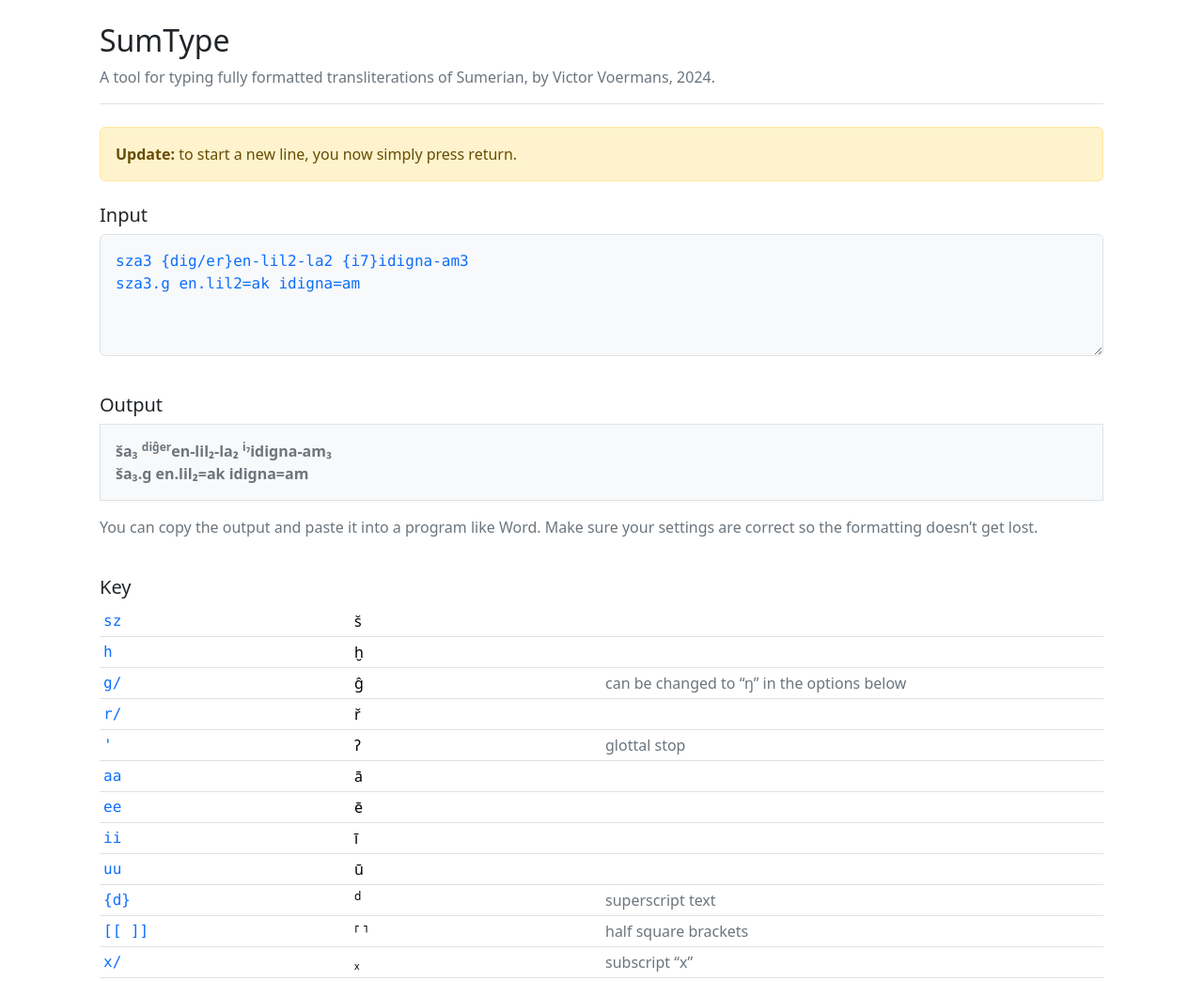
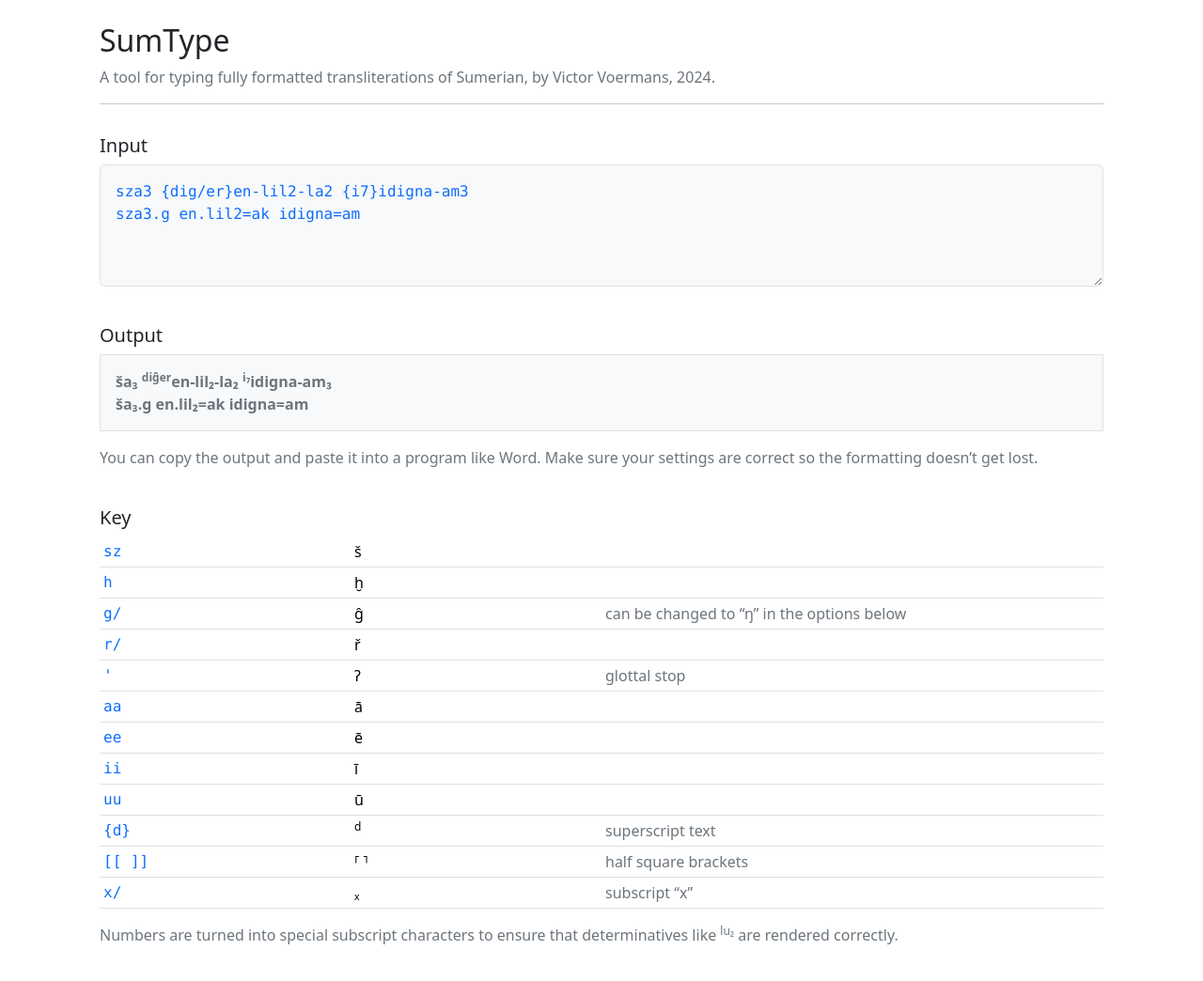
Before and after one commit to victorvoermans/sumtype, a plain HTML site: page index.html in a window 1280 px wide. Shown: the top 1044 px of the page at 94% size. Drawn offline with nearby package versions, Linux system fonts and the light colour scheme.

Commit message:
Update index.html

```diff
--- a/index.html
+++ b/index.html
@@ -15,16 +15,13 @@
 
         <!-- Header -->
 
-        <div class="border-bottom">
-          <h2>SumType</h2>
-          <p class="text-secondary">A tool for typing fully formatted transliterations of Sumerian, by Victor Voermans, 2024.</p>
-        </div>
-
-        <p class="mt-4 mb-0 alert alert-warning"><strong>Update:</strong> to start a new line, you now simply press return.</p>
+        <h2>SumType</h2>
+        <p class="text-secondary">A tool for typing fully formatted transliterations of Sumerian, by Victor Voermans, 2024.</p>
+        <hr>
 
         <!-- Input -->
 
-        <div class="pt-4">
+        <div class="pt-3">
           <h5>Input</h5>
           <textarea id="input" name="input" class="form-control border border-1 font-monospace text-primary text-bg-light p-3 mb-3"  style="height:130px;" spellcheck="false" onkeyup="convert()">
 sza3 {dig/er}en-lil2-la2 {i7}idigna-am3
@@ -139,10 +136,9 @@ sza3.g en.lil2=ak idigna=am</textarea>
         <!-- Button to homepage -->
 
         <hr class="my-4">
-        <p><a class="btn btn-primary" href="https://victorvoermans.github.io/" target="_blank"><i class="bi bi-house-heart-fill"></i> My homepage</a></p>
+        <p><a class="btn btn-primary" href="https://victorvoermans.github.io/"><i class="bi bi-house-heart-fill"></i> My homepage</a></p>
       </div>
     </div>
     <script src="sumtype.js"></script>
-    <script src="https://cdn.jsdelivr.net/npm/bootstrap@5.3.3/dist/js/bootstrap.bundle.min.js" integrity="sha384-YvpcrYf0tY3lHB60NNkmXc5s9fDVZLESaAA55NDzOxhy9GkcIdslK1eN7N6jIeHz" crossorigin="anonymous"></script>
   </body>
 </html>
```
